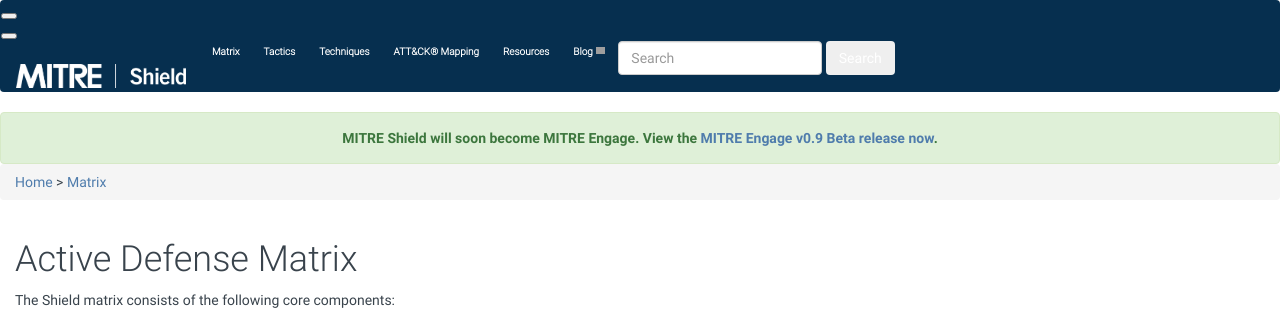
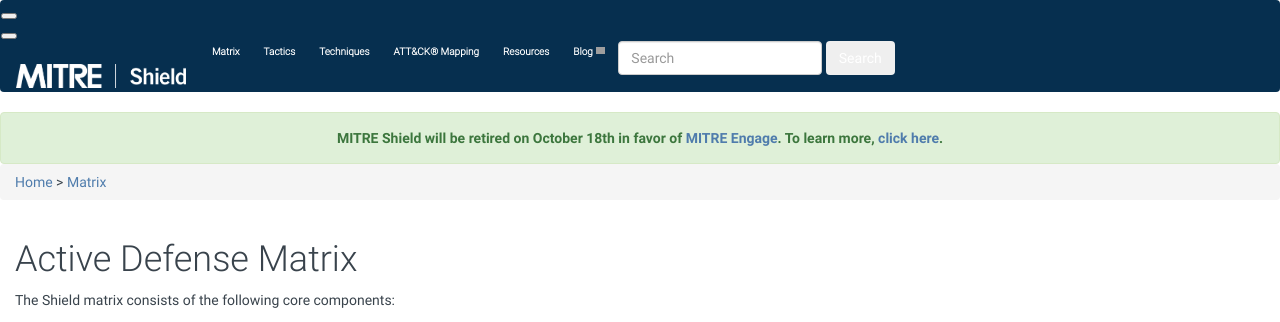
Before and after one commit to MITRECND/mitrecnd.github.io, a Jekyll site: the page built from matrix/index.md, in a window 1280 px wide. Shown: the top 322 px of the page. Built offline with Jekyll 4.4.1, drawn with Linux system fonts in a browser that asks for light colours; nearby versions of some CDN libraries; library files that are not in the unit come from our copies; comment, search, counter and statistics services are not loaded; grey boxes are pictures that could not be loaded.

Commit message:
Add announcement about the retiring of MITRE Shield

```diff
--- a/_config.yml
+++ b/_config.yml
@@ -35,7 +35,7 @@
 # alert-light: white
 # banner: "Banner text"
 # banner_type: "banner-color"
-banner: "MITRE Shield will soon become MITRE Engage. View the <a href=https://engage.mitre.org>MITRE Engage v0.9 Beta release now</a>."
+banner: "MITRE Shield will be retired on October 18th in favor of <a href=https://engage.mitre.org>MITRE Engage</a>. To learn more, <a href=/resources/updates>click here</a>."
 banner_type: "alert-success"
 
 # Build settings
```
Also changed, not shown: resources/updates.md (+10 -0 lines).
